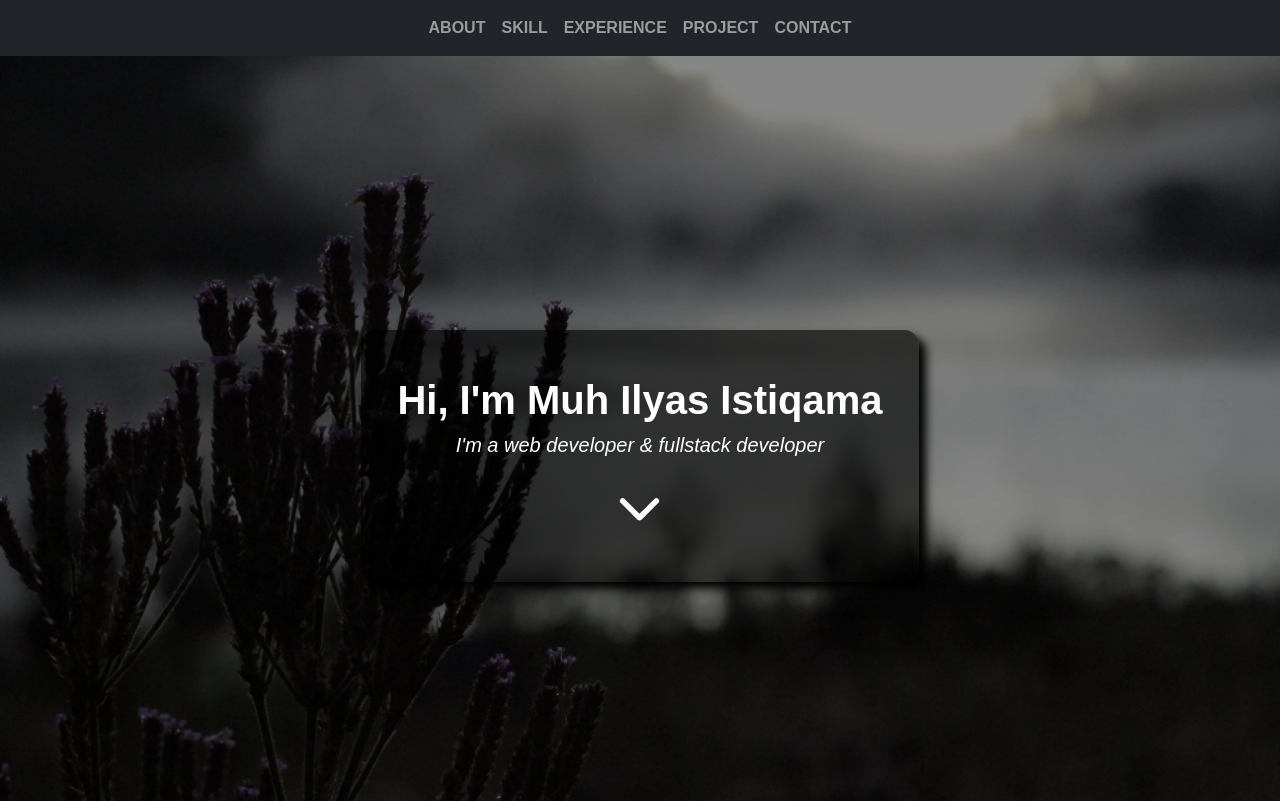
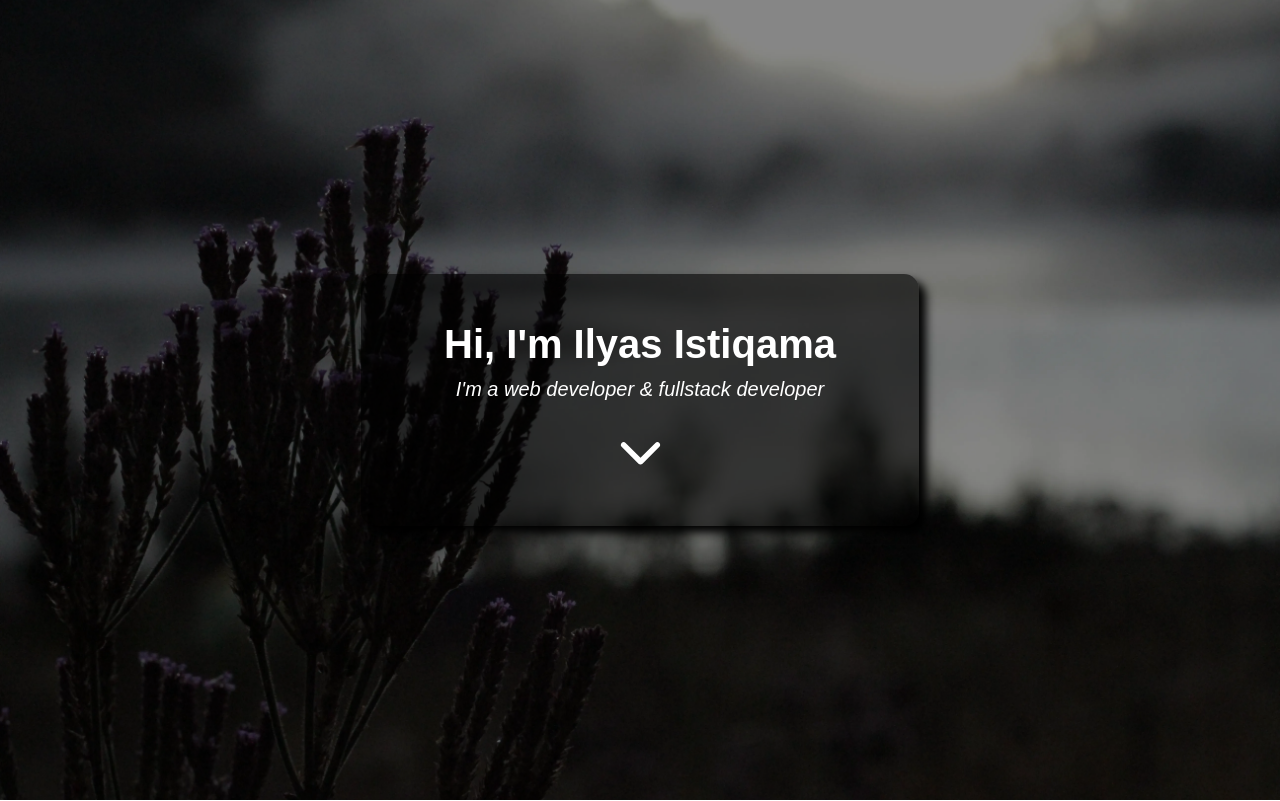
Before and after one commit to ilyasistiqama/profile, a React (Create React App) app: page / in a window 1280 px wide. Shown: the top 801 px of the page. Built offline with nearby package versions, Linux system fonts and the light colour scheme.

Commit message:
[update] hide navbar

```diff
--- a/src/App.js
+++ b/src/App.js
@@ -56,7 +56,7 @@ function App() {
   return (
     <div>
       <LoadingScreen />
-      <NavbarComponent />
+      {/* <NavbarComponent /> */}
       <SectionIntro />
       <SectionAboutMe />
       <SectionSkill skills={skills} />
--- a/src/pages/SectionIntro.jsx
+++ b/src/pages/SectionIntro.jsx
@@ -11,7 +11,7 @@ const SectionIntro = () => {
           <div id="box">
             <div id="intro-content">
               <div id="text-intro">
-                <div id="name">Hi, I'm Muh Ilyas Istiqama</div>
+                <div id="name">Hi, I'm Ilyas Istiqama</div>
                 <div id="role">I'm a web developer &amp; fullstack developer</div>
               </div>
               <div>
```
Also changed, not shown: 1 other file (tests, documents, lock files or other folders).
